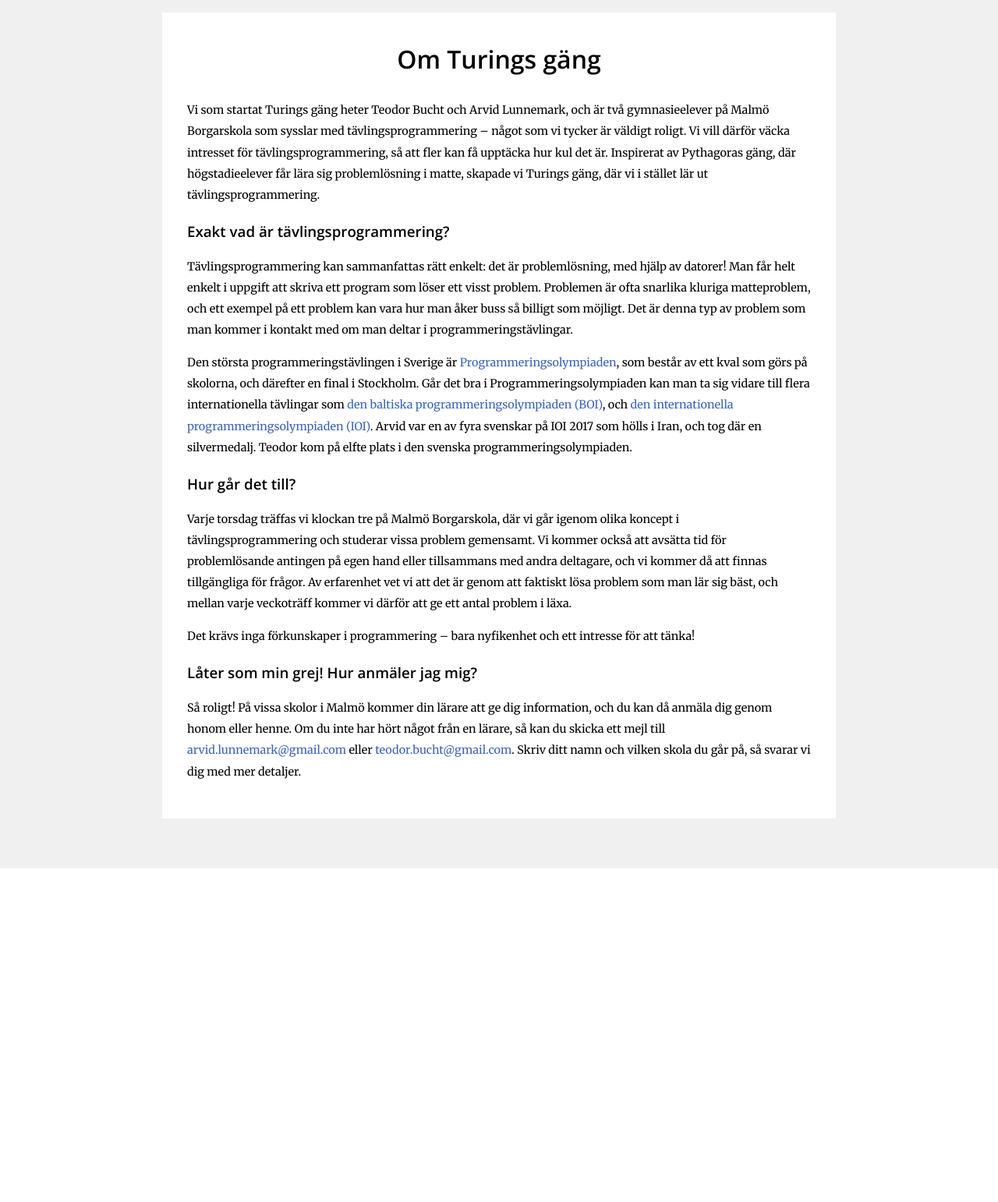
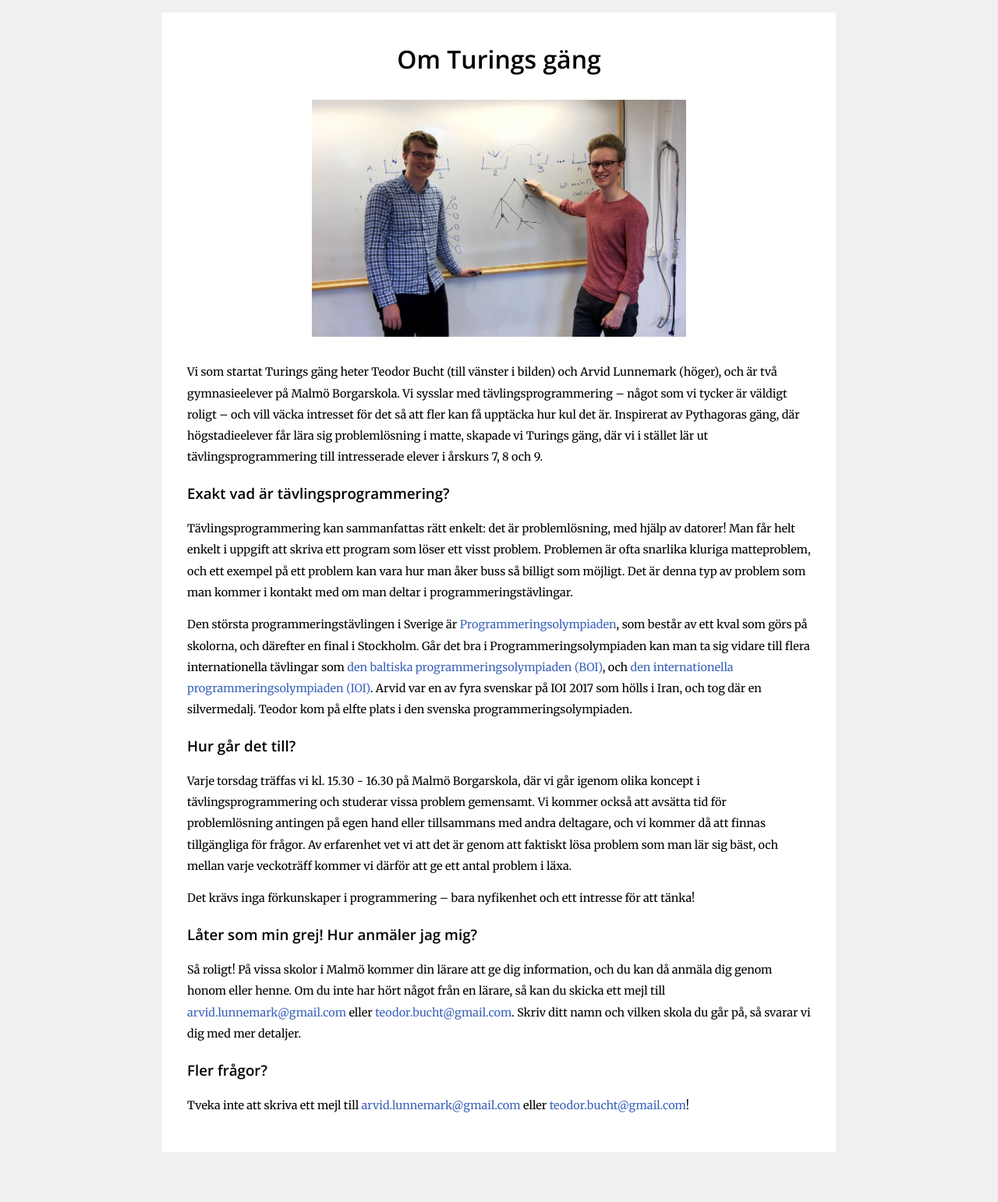
Before and after one commit to arvid220u/turingsgang, a Flask app: page /om in a window 1280 px wide. Shown: the part 67-1609 px from the top of the page at 78% size. Before the commit the page ends 1181 px from the top, so only its background shows below. Run offline with Flask 2, Linux system fonts and the light colour scheme.

Commit message:
Add photo to about page

```diff
--- a/static/styles/mainpage.css
+++ b/static/styles/mainpage.css
@@ -532,6 +532,13 @@ img.problemstatementimage {
     display: block;
 }
 
+img#aboutimage {
+    max-width: 100%;
+    width: 30em;
+    margin: 2em auto;
+    display: block;
+}
+
 blockquote {
     color: rgb(100,100,100);
     border-left: solid 0.2em;
@@ -764,8 +771,10 @@ input:focus {
         text-align: center;
         padding-bottom: 0.8em;
         padding-top: 0.3em;
-        padding-left: 0.9em;
-        padding-right: 1.5em;
+        /*padding-left: 0.9em;
+        padding-right: 1.5em;*/
+        padding-left: 1em;
+        padding-right: 1em;
     }
     .mobileleftnavlink {
         text-align: center;
--- a/templates/about.html
+++ b/templates/about.html
@@ -8,10 +8,11 @@
     <div id="aboutbody">
 
         <h1>Om Turings gäng</h1>
+        <img id="aboutimage" src="{{ url_for("static", filename="about/arvidteodor_lq.jpg") }}">
         <p>
-            Vi som startat Turings gäng heter Teodor Bucht och Arvid Lunnemark, och är två gymnasieelever på Malmö Borgarskola som sysslar med tävlingsprogrammering – något som vi tycker är väldigt roligt.
-            Vi vill därför väcka intresset för tävlingsprogrammering, så att fler kan få upptäcka hur kul det är.
-            Inspirerat av Pythagoras gäng, där högstadieelever får lära sig problemlösning i matte, skapade vi Turings gäng, där vi i stället lär ut tävlingsprogrammering.
+            Vi som startat Turings gäng heter Teodor Bucht (till vänster i bilden) och Arvid Lunnemark (höger), och är två gymnasieelever på Malmö Borgarskola.
+            Vi sysslar med tävlingsprogrammering – något som vi tycker är väldigt roligt – och vill väcka intresset för det så att fler kan få upptäcka hur kul det är.
+            Inspirerat av Pythagoras gäng, där högstadieelever får lära sig problemlösning i matte, skapade vi Turings gäng, där vi i stället lär ut tävlingsprogrammering till intresserade elever i årskurs 7, 8 och 9.
         </p>
 
         <h3>
@@ -24,14 +25,14 @@
             Det är denna typ av problem som man kommer i kontakt med om man deltar i programmeringstävlingar.
         </p>
         <p>
-        Den största programmeringstävlingen i Sverige är <a href="http://progolymp.se">Programmeringsolympiaden</a>, som består av ett kval som görs på skolorna, och därefter en final i Stockholm. Går det bra i Programmeringsolympiaden kan man ta sig vidare till flera internationella tävlingar som <a href="http://progolymp.se/tavling/internationell/">den baltiska programmeringsolympiaden (BOI)</a>, och <a href="http://progolymp.se/tavling/internationell/">den internationella programmeringsolympiaden (IOI)</a>. Arvid var en av fyra svenskar på IOI 2017 som hölls i Iran, och tog där en silvermedalj. Teodor kom på elfte plats i den svenska programmeringsolympiaden.
+        Den största programmeringstävlingen i Sverige är <a target="_blank" href="http://progolymp.se">Programmeringsolympiaden</a>, som består av ett kval som görs på skolorna, och därefter en final i Stockholm. Går det bra i Programmeringsolympiaden kan man ta sig vidare till flera internationella tävlingar som <a target="_blank" href="http://progolymp.se/tavling/internationell/">den baltiska programmeringsolympiaden (BOI)</a>, och <a target="_blank" href="http://progolymp.se/tavling/internationell/">den internationella programmeringsolympiaden (IOI)</a>. Arvid var en av fyra svenskar på IOI 2017 som hölls i Iran, och tog där en silvermedalj. Teodor kom på elfte plats i den svenska programmeringsolympiaden.
         </p>
 
         <h3>
             Hur går det till?
         </h3>
         <p>
-            Varje torsdag träffas vi klockan tre på Malmö Borgarskola, där vi går igenom olika koncept i tävlingsprogrammering och studerar vissa problem gemensamt. Vi kommer också att avsätta tid för problemlösande antingen på egen hand eller tillsammans med andra deltagare, och vi kommer då att finnas tillgängliga för frågor. Av erfarenhet vet vi att det är genom att faktiskt lösa problem som man lär sig bäst, och mellan varje veckoträff kommer vi därför att ge ett antal problem i läxa.
+            Varje torsdag träffas vi kl. 15.30 - 16.30 på Malmö Borgarskola, där vi går igenom olika koncept i tävlingsprogrammering och studerar vissa problem gemensamt. Vi kommer också att avsätta tid för problemlösning antingen på egen hand eller tillsammans med andra deltagare, och vi kommer då att finnas tillgängliga för frågor. Av erfarenhet vet vi att det är genom att faktiskt lösa problem som man lär sig bäst, och mellan varje veckoträff kommer vi därför att ge ett antal problem i läxa.
             <p>
             Det krävs inga förkunskaper i programmering – bara nyfikenhet och ett intresse för att tänka!
             </p>
@@ -43,6 +44,12 @@
         Så roligt!
         På vissa skolor i Malmö kommer din lärare att ge dig information, och du kan då anmäla dig genom honom eller henne. Om du inte har hört något från en lärare, så kan du skicka ett mejl till <a href="mailto:arvid.lunnemark@gmail.com">arvid.lunnemark@gmail.com</a> eller <a href="mailto:teodor.bucht@gmail.com">teodor.bucht@gmail.com</a>. Skriv ditt namn och vilken skola du går på, så svarar vi dig med mer detaljer.
         </p>
+        <h3>
+            Fler frågor?
+        </h3>
+        <p>
+        Tveka inte att skriva ett mejl till <a href="mailto:arvid.lunnemark@gmail.com">arvid.lunnemark@gmail.com</a> eller <a href="mailto:teodor.bucht@gmail.com">teodor.bucht@gmail.com</a>!
+        </p>
 
     </div>
 
```
Also changed, not shown: static/about/arvidteodor_lq.jpg (added), static/about/arvidteodor_mq.jpg (added), static/icon/apple-touch-icon-180x180.png (added).
